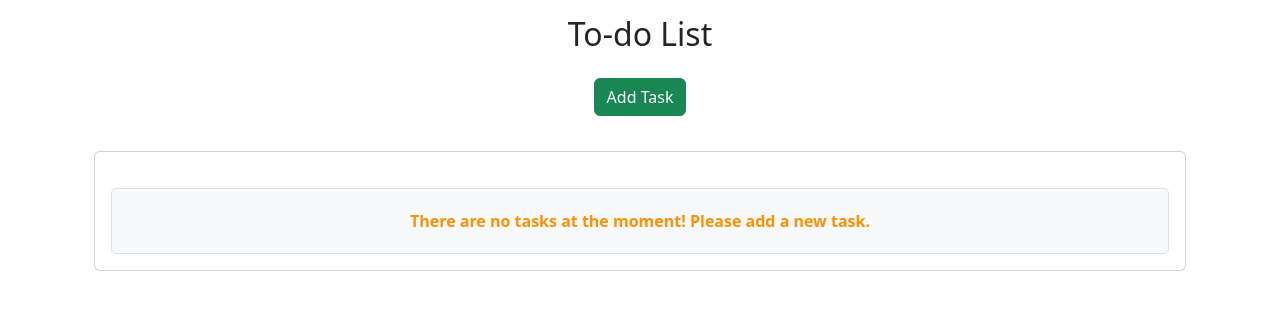
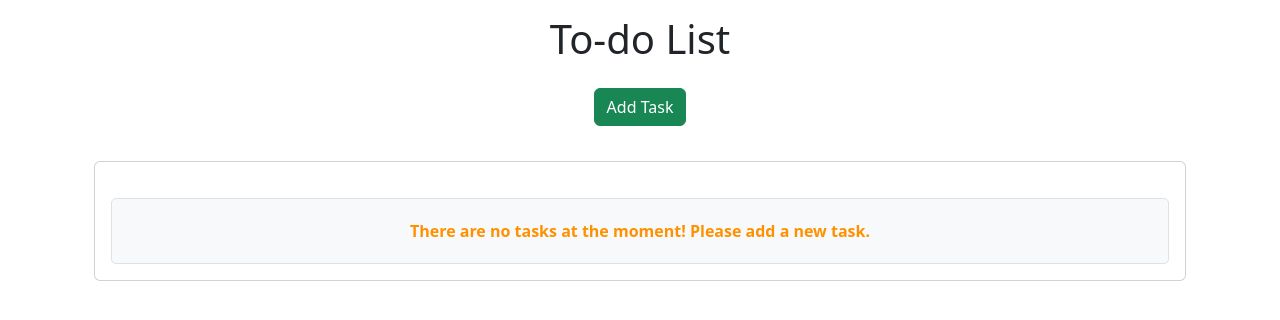
Before and after one commit to nhsonn1/to-do-list, a React (Create React App) app: page /todo-list in a window 1280 px wide. Shown: the top 320 px of the page. Built offline with nearby package versions, Linux system fonts and the light colour scheme.

Commit message:
updated todolist componenet

```diff
--- a/src/components/TodoList.tsx
+++ b/src/components/TodoList.tsx
@@ -24,9 +24,9 @@ const TodoList: React.FC = () => {
 
     return (
         <Container>
-            <h2 style={{ marginTop: '15px' }}>
+            <h1 style={{ marginTop: '15px' }}>
                 To-do List
-            </h2>
+            </h1>
             <div style={{ marginTop: '25px', marginBottom: '35px' }}>
                 <Button variant="success" as={Link as any} to="/todo-list/create">
                     Add Task
```
